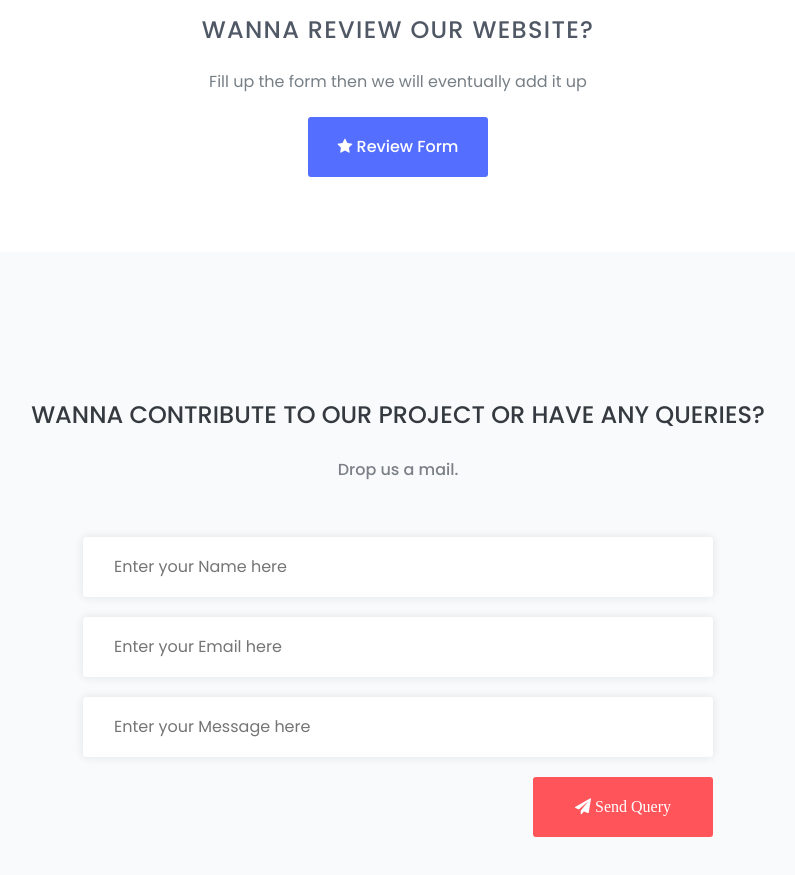
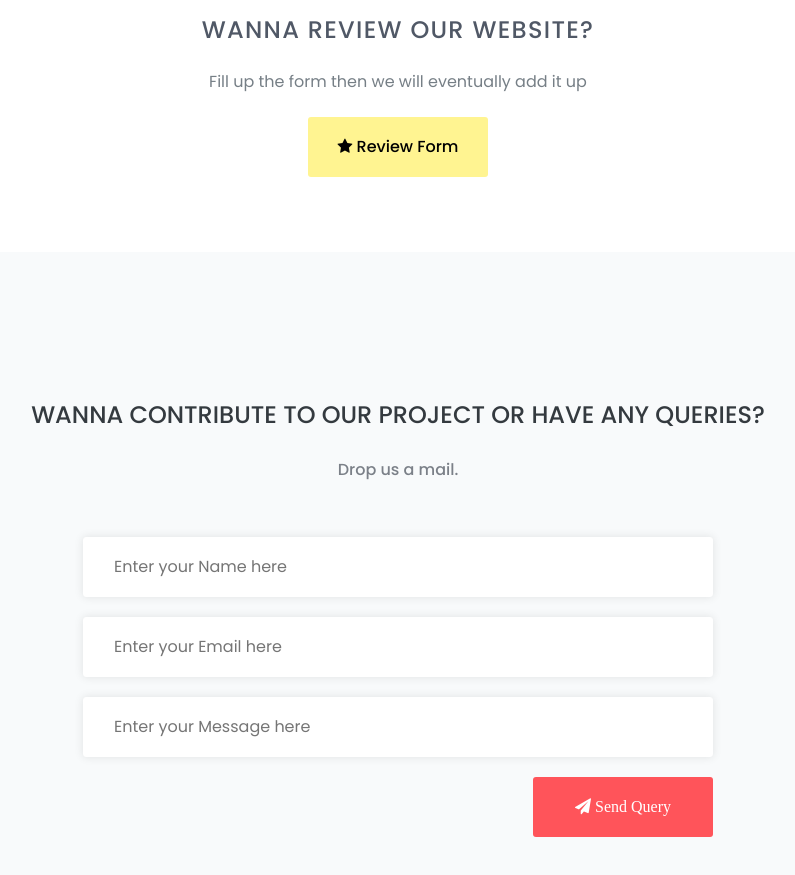
Before and after one commit to TrustySite/trustysite.github.io, a plain HTML site: page index.html in a window 1280 px wide. Shown: the part 2424-3299 px from the top of the page, without its empty margins (242-1037 px from the left). Drawn offline with nearby package versions, Linux system fonts and the light colour scheme.

Commit message:
review button colour

```diff
--- a/assets/css/style.css
+++ b/assets/css/style.css
@@ -1035,7 +1035,7 @@ nav.navbar.bootsnav .navbar-toggle i{color: #ff545a;}
 }
 
 .appsLand_-btn {
-    background: #546eff;
+    background: #fff491;
     display: inline-block;
     width: 180px;
     height: 60px;
@@ -1043,7 +1043,7 @@ nav.navbar.bootsnav .navbar-toggle i{color: #ff545a;}
     text-decoration: none;
     border-radius: 3px;
     text-transform: capitalize;
-    color: #fff;
+    color: #000000;
     font-size: 16px;
     font-weight: 500;
     border: 0;
@@ -1058,7 +1058,7 @@ nav.navbar.bootsnav .navbar-toggle i{color: #ff545a;}
 
 .appsLand_-btn:hover {
     box-shadow: 0 5px 10px rgba(71, 71, 71, .4);
-    background: #30cdf4;
+    background: #ffe928;
 }
 
 /* Responsive Design */
```
